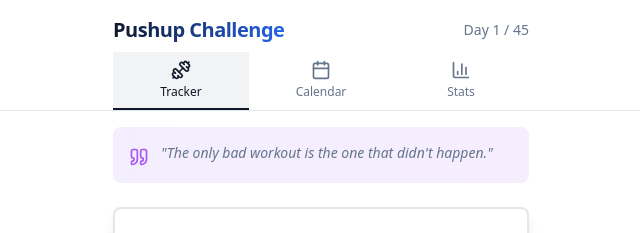
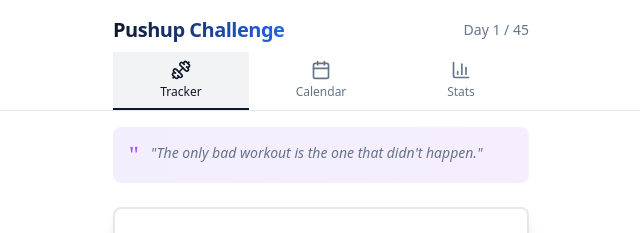
Before and after one commit to bryhudson/activity-tracker, a React (Vite) app: page / in a window 1280 px wide. Shown: the top 233 px of the page, without its empty margins (319-959 px from the left). Built offline with nearby package versions, Linux system fonts and the light colour scheme.

Commit message:
fix: resolve blank page runtime error

```diff
--- a/src/components/DailyTracker.jsx
+++ b/src/components/DailyTracker.jsx
@@ -37,7 +37,13 @@ export function DailyTracker({ dateStr, count, onAdd, onSet }) {
                 <CardTitle className="text-lg font-medium text-muted-foreground uppercase tracking-wider flex flex-col items-center justify-center relative">
                     <span>Daily Progress</span>
                     <span className="text-sm font-normal text-muted-foreground/70 normal-case mt-1">
-                        {format(parseISO(dateStr), 'EEEE, MMM d')}
+                        {(() => {
+                            try {
+                                return dateStr ? format(parseISO(dateStr), 'EEEE, MMM d') : '';
+                            } catch (e) {
+                                return dateStr;
+                            }
+                        })()}
                     </span>
                     {!isEditing && (
                         <Button
--- a/src/components/Quotes.jsx
+++ b/src/components/Quotes.jsx
@@ -1,6 +1,5 @@
 import React, { useState, useEffect } from 'react';
 import { Card, CardContent } from './ui/card';
-import { Quote } from 'lucide-react';
 
 const QUOTES = [
     "Don't count the days, make the days count.",
@@ -28,7 +27,7 @@ export function Quotes() {
     return (
         <Card className="bg-gradient-to-r from-violet-500/10 to-purple-500/10 border-none shadow-none mb-6">
             <CardContent className="p-4 flex gap-3 items-start">
-                <Quote className="w-5 h-5 text-purple-500 shrink-0 mt-1" />
+                <span className="text-2xl text-purple-500 font-serif leading-none">"</span>
                 <p className="text-sm font-medium italic text-muted-foreground">
                     "{quote}"
                 </p>
```
